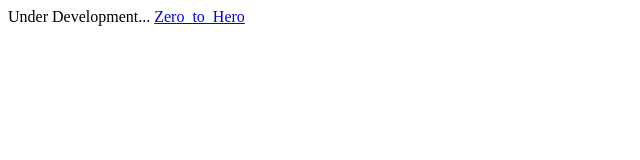
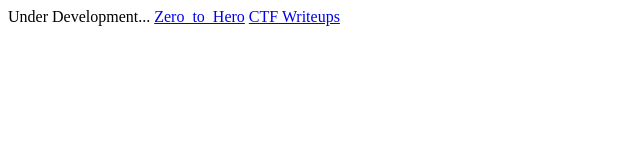
Before and after one commit to C4ke5ec/C4ke5ec.github.io, a plain HTML site: page index.html in a window 1280 px wide. Shown: the whole page, without its empty margins (0-640 px from the left). Drawn offline with Linux system fonts and the light colour scheme.

Commit message:
Update index.html

```diff
--- a/index.html
+++ b/index.html
@@ -3,3 +3,4 @@ Under Development...
 
 
 <a href="Notes/Zero_to_Hero_HTML/Zero_to_Hero.html">Zero_to_Hero</a>
+<a href="https://github.com/C4ke5ec/ctf-writeups">CTF Writeups</a>
```
